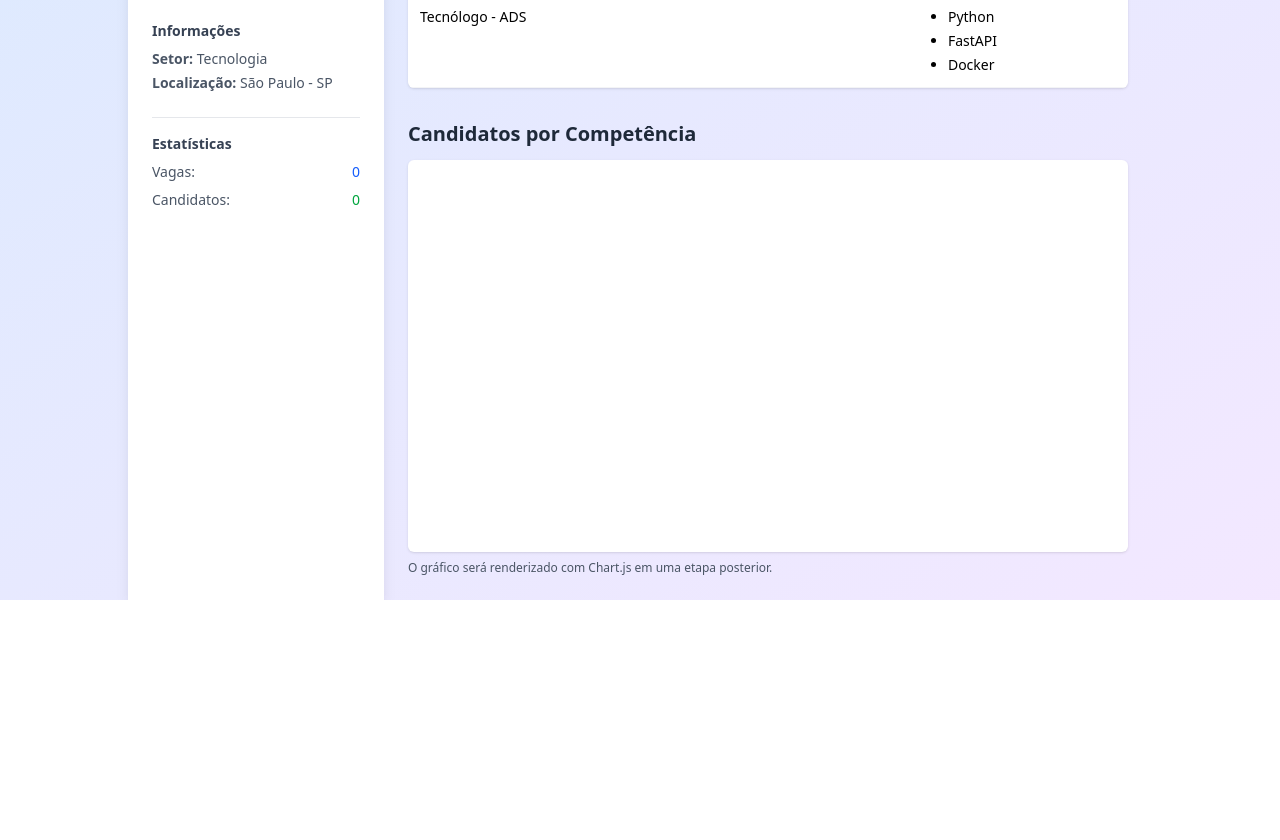
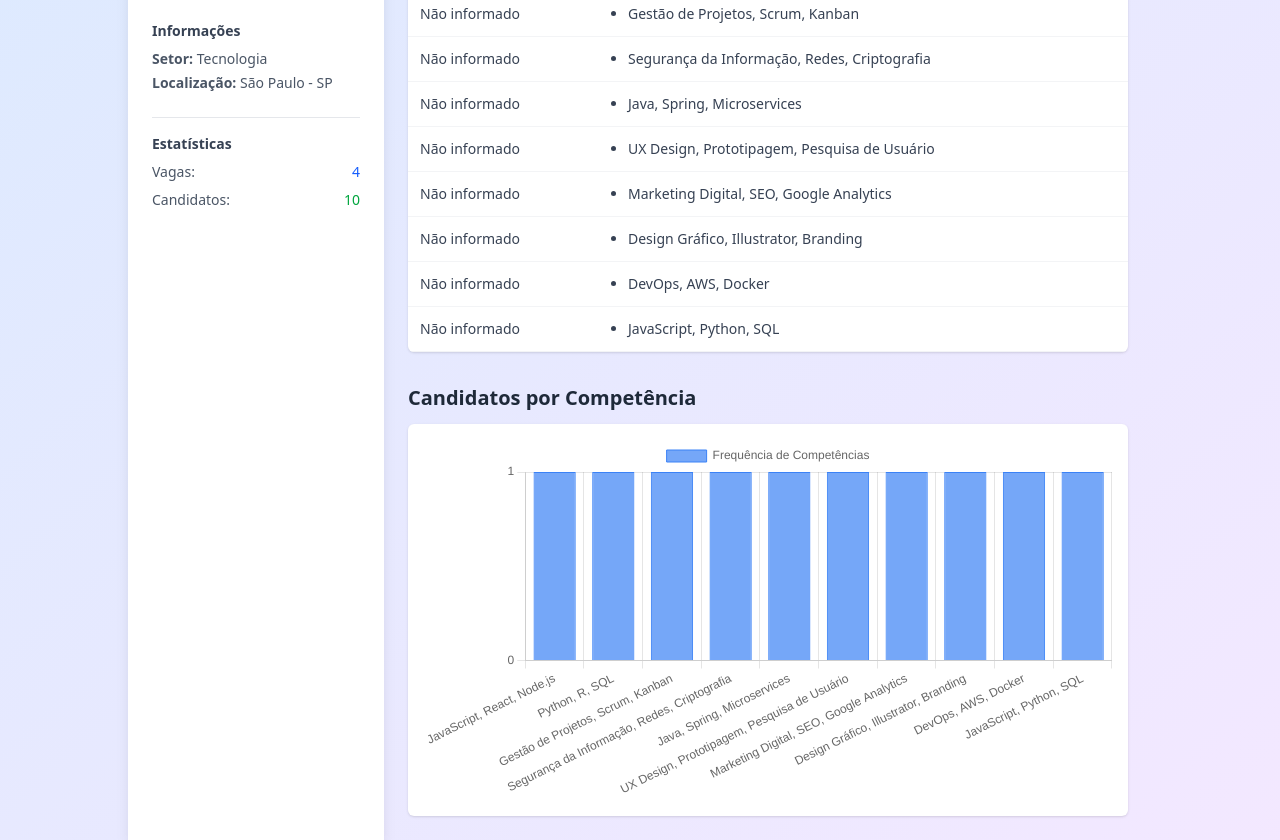
Before and after one commit to azulario/Linketinder-Project, a website with bundled scripts: page frontend/public/perfil-empresa.html in a window 1280 px wide. Shown: the part 307-1147 px from the top of the page. Before the commit the page ends 907 px from the top, so only its background shows below. Built offline with nearby package versions, Linux system fonts and the light colour scheme.

Commit message:
feat[frontend]: atualiza BancoDeDadosFake para incluir novos candidatos e corrige importações de módulos

```diff
--- /dev/null
+++ b/frontend/js/Controllers/cadastro-candidato-controller.js
@@ -0,0 +1,2 @@
+export {};
+//# sourceMappingURL=cadastro-candidato-controller.js.map
--- /dev/null
+++ b/frontend/js/Controllers/perfil-candidato-controller.js
@@ -0,0 +1,2 @@
+export {};
+//# sourceMappingURL=perfil-candidato-controller.js.map
--- /dev/null
+++ b/frontend/js/Controllers/perfil-empresa-controller.js
@@ -0,0 +1,88 @@
+import { bancoDeDadosFake } from "../utils/BancoDeDadosFake.js";
+// elementos DOM
+const tabelaCandidatosBody = document.getElementById('tabelaCandidatos');
+const canvasGrafico = document.getElementById('graficoCompetencias');
+const statTotalVagasEl = document.getElementById('statTotalVagas');
+const statTotalCandidatosEl = document.getElementById('statTotalCandidatos');
+// funcoes auxiliares
+function atualizarEstatisticas() {
+    const totalVagas = bancoDeDadosFake.getVagas().length;
+    const totalCandidatos = bancoDeDadosFake.getCandidatos().length;
+    if (statTotalVagasEl)
+        statTotalVagasEl.textContent = String(totalVagas);
+    if (statTotalCandidatosEl)
+        statTotalCandidatosEl.textContent = String(totalCandidatos);
+}
+// renderiza a tabela de candidatos (anonimos)
+function renderizarTabelaCandidatos() {
+    // limpa a tabela antes p/ nao duplicar
+    tabelaCandidatosBody.innerHTML = '';
+    const candidatos = bancoDeDadosFake.getCandidatos();
+    if (candidatos.length === 0) {
+        const linhaVazia = `
+        <tr>
+            <td colspan="2" class="p-3 text-center text-gray-500">Nenhum candidato cadastrado.</td>
+        </tr>
+        `;
+        tabelaCandidatosBody.innerHTML = linhaVazia;
+        return;
+    }
+    candidatos.forEach(candidato => {
+        const linha = document.createElement('tr');
+        linha.className = 'align-top hover:bg-gray-50 transition-colors';
+        // lista de competencias
+        const competenciasHtml = `
+            <ul class="list-disc pl-5 space-y-1">
+                ${candidato.competencias.map(c => `<li>${c}</li>`).join('')}
+            </ul>
+        `;
+        // como nao temos formacao no modelo atual, exibimos placeholder
+        linha.innerHTML = `
+            <td class="p-3 border-b border-gray-100 text-gray-700">Não informado</td>
+            <td class="p-3 border-b border-gray-100 text-gray-700">${competenciasHtml}</td>
+        `;
+        tabelaCandidatosBody.appendChild(linha);
+    });
+}
+// processa dos candidatos para o gráfico
+function renderizarGraficoCompetencias() {
+    const candidatos = bancoDeDadosFake.getCandidatos();
+    const contagem = {};
+    candidatos.forEach(candidato => {
+        candidato.competencias.forEach(competencia => {
+            contagem[competencia] = (contagem[competencia] || 0) + 1;
+        });
+    });
+    const labels = Object.keys(contagem);
+    const data = Object.values(contagem);
+    const contexto = canvasGrafico.getContext('2d');
+    if (contexto) {
+        new Chart(contexto, {
+            type: 'bar',
+            data: {
+                labels,
+                datasets: [{
+                        label: 'Frequência de Competências',
+                        data,
+                        backgroundColor: 'rgba(59, 130, 246, 0.7)',
+                        borderColor: 'rgba(59, 130, 246, 1)',
+                        borderWidth: 1
+                    }]
+            },
+            options: {
+                scales: {
+                    y: { beginAtZero: true, ticks: { stepSize: 1 } }
+                },
+                responsive: true,
+                maintainAspectRatio: false
+            }
+        });
+    }
+}
+// inicializacao ao carregar a pagina
+document.addEventListener('DOMContentLoaded', () => {
+    atualizarEstatisticas();
+    renderizarTabelaCandidatos();
+    renderizarGraficoCompetencias();
+});
+//# sourceMappingURL=perfil-empresa-controller.js.map
--- a/frontend/js/utils/BancoDeDadosFake.js
+++ b/frontend/js/utils/BancoDeDadosFake.js
@@ -1,13 +1,13 @@
-import { Candidato } from "../models/Candidato";
-import { Vaga } from "../models/Vaga";
-import { Empresa } from "../models/Empresa";
+import { Candidato } from "../models/Candidato.js";
+import { Vaga } from "../models/Vaga.js";
+import { Empresa } from "../models/Empresa.js";
 // Simulação de um banco de dados em memória
 export class BancoDeDadosFake {
     candidatos = [];
     empresa = [];
     vagas = [];
     constructor() {
-        //o metodo seed popula o banco de dados falso com dados iniciais
+        //o metodo seed popula o banco de dados falso com d     ados iniciais
         this.seed();
     }
     // metodos publicos pra acessar os dados
@@ -33,7 +33,8 @@ export class BancoDeDadosFake {
     deleteEmpresa = (id) => {
         // filtra a lista de empresas removendo a empresa com o id especificado
         this.empresa = this.empresa.filter(e => e.id !== id);
-        this.vagas = this.vagas.filter(v => v.id !== id); // remove as vagas associadas a empresa deletada
+        // remove as vagas associadas à empresa deletada
+        this.vagas = this.vagas.filter(v => v.empresa.id !== id);
     };
     // Dados iniciais (SEED)
     seed() {
@@ -50,10 +51,16 @@ export class BancoDeDadosFake {
         const candidato2 = new Candidato('uuid-candidato-2', "Bruno Souza", "bruno.souza@email.com", "https://placehold.co/400x400/f1c40f/ffffff?text=BS", ['Python, R, SQL']);
         const candidato3 = new Candidato('uuid-candidato-3', "Carla Pereira", "carla.p@email.com", "https://placehold.co/400x400/9b59b6/ffffff?text=CP", ['Gestão de Projetos, Scrum, Kanban']);
         const candidato4 = new Candidato('uuid-candidato-4', "Daniel Costa", "d.c@email.com", "https://placehold.co/400x400/1abc9c/ffffff?text=DC", ['Segurança da Informação, Redes, Criptografia']);
+        const candidato5 = new Candidato('uuid-candidato-5', "Eduardo Lima", "edudev@exemplo,com", "https://placehold.co/400x400/34495e/ffffff?text=EL", ['Java, Spring, Microservices']);
+        const candidato6 = new Candidato('uuid-candidato-6', "Fernanda Gomes", "fer@exemplo.com", "https://placehold.co/400x400/e67e22/ffffff?text=FG", ['UX Design, Prototipagem, Pesquisa de Usuário']);
+        const candidato7 = new Candidato('uuid-candidato-7', "Gabriel Rocha", "biel@email.com", "https://placehold.co/400x400/95a5a6/ffffff?text=GR", ['Marketing Digital, SEO, Google Analytics']);
+        const candidato8 = new Candidato('uuid-candidato-8', "Helena Martins", "helenadesign", "https://placehold.co/400x400/d35400/ffffff?text=HM", ['Design Gráfico, Illustrator, Branding']);
+        const candidato9 = new Candidato('uuid-candidato-9', "Igor Fernandes", "idevg@email.com", "https://placehold.co/400x400/7f8c8d/ffffff?text=IF", ['DevOps, AWS, Docker']);
+        const candidato10 = new Candidato('uuid-candidato-10', "Juliana Alves", "fullstack@email.com", "https://placehold.co/400x400/16a085/ffffff?text=JA", ['JavaScript, Python, SQL']);
         // add aos arrays
         this.empresa.push(empresa1, empresa2);
         this.vagas.push(vaga1, vaga2, vaga3, vaga4);
-        this.candidatos.push(candidato1, candidato2, candidato3, candidato4);
+        this.candidatos.push(candidato1, candidato2, candidato3, candidato4, candidato5, candidato6, candidato7, candidato8, candidato9, candidato10);
     }
 }
 // exporta uma instancia unica do banco de dados falso
--- a/frontend/public/cadastro-empresa.html
+++ b/frontend/public/cadastro-empresa.html
@@ -190,6 +190,6 @@
 </script>
 
 <!-- Script do formulário e lista de empresas -->
-<script type="module" src="../js/cadastro-empresa.js"></script>
+<script type="module" src="../js/Controllers/cadastro-empresa-controller.js"></script>
 </body>
 </html>
--- a/frontend/public/perfil-empresa.html
+++ b/frontend/public/perfil-empresa.html
@@ -120,9 +120,7 @@
                     <h2 id="tituloGrafico" class="text-xl font-semibold text-gray-800 mb-3">Candidatos por Competência</h2>
                     <div class="bg-white rounded-md shadow-sm p-4">
                         <canvas id="graficoCompetencias" width="800" height="360" role="img" aria-label="Gráfico de candidatos por competência"></canvas>
-                    </div>
-                    <p class="text-gray-600 text-xs mt-2">O gráfico será renderizado com Chart.js em uma etapa posterior.</p>
-                </section>
+                    </div></section>
             </div>
         </main>
 
@@ -157,5 +155,9 @@
         });
     }
 </script>
+<!-- Chart.js CDN -->
+<script src="https://cdn.jsdelivr.net/npm/chart.js"></script>
+<!-- Controller como módulo ESM -->
+<script type="module" src="../js/Controllers/perfil-empresa-controller.js"></script>
 </body>
 </html>
--- /dev/null
+++ b/frontend/ts/Controllers/cadastro-empresa-controller.ts
@@ -0,0 +1,118 @@
+import {bancoDeDadosFake} from "../utils/BancoDeDadosFake.js";
+import {Empresa} from "../models/Empresa.js";
+
+// seleção dos elementos DOM
+const form = document.getElementById('formEmpresa') as HTMLFormElement;
+const nomeOuRazaoInput = document.getElementById('nomeEmpresa') as HTMLInputElement;
+const emailInput = document.getElementById('emailEmpresa') as HTMLInputElement;
+const fotoUrlInput = document.getElementById('fotoUrlEmpresa') as HTMLInputElement;
+const listaEmpresasDiv = document.getElementById('listaEmpresas') as HTMLDivElement;
+const mensagemDiv = document.getElementById('mensagemEmpresa') as HTMLDivElement;
+
+// --- funções ---
+
+//renderiza a lista de empresas na tela
+function renderizarEmpresas() {
+    // limpa a lista antes p/ nao duplicar
+    listaEmpresasDiv.innerHTML = '';
+
+    const empresas = bancoDeDadosFake.getEmpresas();
+
+    if (empresas.length === 0) {
+        listaEmpresasDiv.innerHTML = '<p>Nenhuma empresa cadastrada.</p>';
+        return;
+    }
+
+    empresas.forEach(empresa => {
+        const empresaCard = document.createElement('div');
+        empresaCard.className = 'flex items-center justify-between bg-gray-50 p-3 rounded-lg shadow-sm';
+
+        empresaCard.innerHTML = `
+            <div class="flex items-center gap-3">
+                <img
+                  src="${empresa.fotoUrl || `https://placehold.co/40x40/2ecc71/ffffff?text=${empresa.nomeOuRazao[0]}`}"
+                  alt="Logo de ${empresa.nomeOuRazao}"
+                  class="w-10 h-10 rounded-full object-cover border-2 border-gray-200"
+                >
+                <p class="font-medium text-gray-800">${empresa.nomeOuRazao}</p>
+            </div>
+              <button data-id="${empresa.id}" class="btn-deletar text-red-500 hover:text-red-700 transition-colors" title="Deletar empresa">
+                <span class="material-icons text-lg">delete</span>
+              </button>
+            `;
+        listaEmpresasDiv.appendChild(empresaCard);
+    })
+}
+
+// exibe msg de feedback p/ usuario
+function exibirMensagem(texto: string, tipo: 'sucesso' | 'erro') {
+    mensagemDiv.textContent = texto;
+    mensagemDiv.className = `mt-3 rounded-lg border px-3 py-2 text-sm ${
+        tipo === 'sucesso'
+            ? 'bg-green-50 border-green-300 text-green-700'
+            : 'bg-red-50 border-red-300 text-red-700'
+    }`;
+    // remove a classe hidden p/ mostrar a msg
+    mensagemDiv.classList.remove('hidden');
+
+    // remove a msg depois de 3 segundos
+    setTimeout(() => {
+        mensagemDiv.classList.add('hidden');
+    }, 3000);
+}
+
+// lida com o cadastro de uma nova empresa
+function cadastrarEmpresa(event: SubmitEvent) {
+    event.preventDefault(); // previne o reload da pagina
+
+    const nomeOuRazao = nomeOuRazaoInput.value.trim(); // remove espacos em branco
+    const email = emailInput.value.trim();
+    const fotoUrl = fotoUrlInput.value.trim();
+
+    // validação basica
+    if (!nomeOuRazao.trim() || !nomeOuRazao.trim() || !email.trim()) {
+        exibirMensagem('Por favor, preencha o nome e o email.', 'erro');
+        return;
+    }
+
+    const novaEmpresa = new Empresa(
+        crypto.randomUUID(), // gera um id unico
+        nomeOuRazao,
+        email,
+        fotoUrl || `https://placehold.co/40x40/2ecc71/ffffff?text=${nomeOuRazao[0]}` // placeholder se n tiver foto
+    );
+
+    bancoDeDadosFake.addEmpresa(novaEmpresa);
+
+    form.reset(); // limpa o formulario
+    nomeOuRazaoInput.focus();
+    exibirMensagem('Empresa cadastrada com sucesso!', 'sucesso');
+    renderizarEmpresas(); // atualiza a lista
+}
+
+// lida com a exclusão de uma empresa
+function deletarEmpresa(event: MouseEvent) {
+    // event bubbling para capturar clicks no container da lista
+    const target = event.target as HTMLElement;
+    const botao = target.closest('.btn-deletar');// entra botao de deletar mais proximo
+
+    if (botao) {
+        const empresaId = botao.getAttribute('data-id');
+        if (empresaId) {
+            bancoDeDadosFake.deleteEmpresa(empresaId);
+            renderizarEmpresas();
+            exibirMensagem('Empresa removida com sucesso!', 'sucesso');
+        }
+    }
+}
+
+// --- event listeners ---
+
+// listerner p/ submit do formulario
+form.addEventListener('submit', cadastrarEmpresa);
+
+// listener p/ botoes de deletar (event bubbling)
+listaEmpresasDiv.addEventListener('click', deletarEmpresa);
+
+// renderiza a lista inicial assim que carrega a pagina
+document.addEventListener('DOMContentLoaded', renderizarEmpresas);
--- /dev/null
+++ b/frontend/ts/Controllers/perfil-empresa-controller.ts
@@ -0,0 +1,102 @@
+import {bancoDeDadosFake} from "../utils/BancoDeDadosFake.js";
+
+// declarando Chart do CDN
+declare const Chart: any;
+
+// elementos DOM
+const tabelaCandidatosBody = document.getElementById('tabelaCandidatos') as HTMLTableSectionElement;
+const canvasGrafico = document.getElementById('graficoCompetencias') as HTMLCanvasElement;
+const statTotalVagasEl = document.getElementById('statTotalVagas') as HTMLElement | null;
+const statTotalCandidatosEl = document.getElementById('statTotalCandidatos') as HTMLElement | null;
+
+// funcoes auxiliares
+function atualizarEstatisticas() {
+    const totalVagas = bancoDeDadosFake.getVagas().length;
+    const totalCandidatos = bancoDeDadosFake.getCandidatos().length;
+    if (statTotalVagasEl) statTotalVagasEl.textContent = String(totalVagas);
+    if (statTotalCandidatosEl) statTotalCandidatosEl.textContent = String(totalCandidatos);
+}
+
+// renderiza a tabela de candidatos (anonimos)
+function renderizarTabelaCandidatos() {
+    // limpa a tabela antes p/ nao duplicar
+    tabelaCandidatosBody.innerHTML = '';
+
+    const candidatos = bancoDeDadosFake.getCandidatos();
+
+    if (candidatos.length === 0) {
+        const linhaVazia = `
+        <tr>
+            <td colspan="2" class="p-3 text-center text-gray-500">Nenhum candidato cadastrado.</td>
+        </tr>
+        `;
+        tabelaCandidatosBody.innerHTML = linhaVazia;
+        return;
+    }
+
+    candidatos.forEach(candidato => {
+        const linha = document.createElement('tr');
+        linha.className = 'align-top hover:bg-gray-50 transition-colors';
+
+        // lista de competencias
+        const competenciasHtml = `
+            <ul class="list-disc pl-5 space-y-1">
+                ${candidato.competencias.map(c => `<li>${c}</li>`).join('')}
+            </ul>
+        `;
+
+        // como nao temos formacao no modelo atual, exibimos placeholder
+        linha.innerHTML = `
+            <td class="p-3 border-b border-gray-100 text-gray-700">Não informado</td>
+            <td class="p-3 border-b border-gray-100 text-gray-700">${competenciasHtml}</td>
+        `;
+
+        tabelaCandidatosBody.appendChild(linha);
+    });
+}
+
+// processa dos candidatos para o gráfico
+function renderizarGraficoCompetencias() {
+    const candidatos = bancoDeDadosFake.getCandidatos();
+
+    const contagem: { [key: string]: number } = {};
+    candidatos.forEach(candidato => {
+        candidato.competencias.forEach(competencia => {
+            contagem[competencia] = (contagem[competencia] || 0) + 1;
+        });
+    });
+
+    const labels = Object.keys(contagem);
+    const data = Object.values(contagem);
+
+    const contexto = canvasGrafico.getContext('2d');
+    if (contexto) {
+        new Chart(contexto, {
+            type: 'bar',
+            data: {
+                labels,
+                datasets: [{
+                    label: 'Frequência de Competências',
+                    data,
+                    backgroundColor: 'rgba(59, 130, 246, 0.7)',
+                    borderColor: 'rgba(59, 130, 246, 1)',
+                    borderWidth: 1
+                }]
+            },
+            options: {
+                scales: {
+                    y: { beginAtZero: true, ticks: { stepSize: 1 } }
+                },
+                responsive: true,
+                maintainAspectRatio: false
+            }
+        });
+    }
+}
+
+// inicializacao ao carregar a pagina
+document.addEventListener('DOMContentLoaded', () => {
+    atualizarEstatisticas();
+    renderizarTabelaCandidatos();
+    renderizarGraficoCompetencias();
+});
--- a/frontend/ts/utils/BancoDeDadosFake.ts
+++ b/frontend/ts/utils/BancoDeDadosFake.ts
@@ -1,7 +1,6 @@
-import { Candidato } from "../models/Candidato";
-import { Vaga } from "../models/Vaga";
-import { Empresa } from "../models/Empresa";
-import {c} from "vite/dist/node/types.d-aGj9QkWt";
+import { Candidato } from "../models/Candidato.js";
+import { Vaga } from "../models/Vaga.js";
+import { Empresa } from "../models/Empresa.js";
 
 // Simulação de um banco de dados em memória
 
@@ -11,7 +10,7 @@ export class BancoDeDadosFake {
     private vagas: Vaga[] = [];
 
     constructor() {
-        //o metodo seed popula o banco de dados falso com dados iniciais
+        //o metodo seed popula o banco de dados falso com d     ados iniciais
         this.seed();
     }
 
@@ -44,7 +43,8 @@ export class BancoDeDadosFake {
     public deleteEmpresa = (id: string): void => {
         // filtra a lista de empresas removendo a empresa com o id especificado
         this.empresa = this.empresa.filter(e => e.id !== id);
-        this.vagas = this.vagas.filter(v => v.id !== id); // remove as vagas associadas a empresa deletada
+        // remove as vagas associadas à empresa deletada
+        this.vagas = this.vagas.filter(v => v.empresa.id !== id);
     };
 
 // Dados iniciais (SEED)
@@ -64,12 +64,18 @@ export class BancoDeDadosFake {
         const candidato2 = new Candidato('uuid-candidato-2', "Bruno Souza", "bruno.souza@email.com", "https://placehold.co/400x400/f1c40f/ffffff?text=BS", ['Python, R, SQL']);
         const candidato3 = new Candidato('uuid-candidato-3', "Carla Pereira", "carla.p@email.com", "https://placehold.co/400x400/9b59b6/ffffff?text=CP", ['Gestão de Projetos, Scrum, Kanban']);
         const candidato4 = new Candidato('uuid-candidato-4', "Daniel Costa", "d.c@email.com", "https://placehold.co/400x400/1abc9c/ffffff?text=DC", ['Segurança da Informação, Redes, Criptografia']);
+        const candidato5 = new Candidato('uuid-candidato-5', "Eduardo Lima", "edudev@exemplo,com", "https://placehold.co/400x400/34495e/ffffff?text=EL", ['Java, Spring, Microservices']);
+        const candidato6 = new Candidato('uuid-candidato-6', "Fernanda Gomes", "fer@exemplo.com", "https://placehold.co/400x400/e67e22/ffffff?text=FG", ['UX Design, Prototipagem, Pesquisa de Usuário']);
+        const candidato7 = new Candidato('uuid-candidato-7', "Gabriel Rocha", "biel@email.com", "https://placehold.co/400x400/95a5a6/ffffff?text=GR", ['Marketing Digital, SEO, Google Analytics']);
+        const candidato8 = new Candidato('uuid-candidato-8', "Helena Martins", "helenadesign", "https://placehold.co/400x400/d35400/ffffff?text=HM", ['Design Gráfico, Illustrator, Branding']);
+        const candidato9 = new Candidato('uuid-candidato-9', "Igor Fernandes", "idevg@email.com", "https://placehold.co/400x400/7f8c8d/ffffff?text=IF", ['DevOps, AWS, Docker']);
+        const candidato10 = new Candidato('uuid-candidato-10', "Juliana Alves", "fullstack@email.com", "https://placehold.co/400x400/16a085/ffffff?text=JA", ['JavaScript, Python, SQL']);
 
 
         // add aos arrays
         this.empresa.push(empresa1, empresa2);
         this.vagas.push(vaga1, vaga2, vaga3, vaga4);
-        this.candidatos.push(candidato1, candidato2, candidato3, candidato4);
+        this.candidatos.push(candidato1, candidato2, candidato3, candidato4, candidato5, candidato6, candidato7, candidato8, candidato9, candidato10);
     }
 }
 
```
Also changed, not shown: frontend/js/Controllers/cadastro-empresa-controller.js (added, +93 -0 lines), frontend/public/styles.css, frontend/ts/Controllers/cadastro-candidato-controller.ts (added), frontend/ts/Controllers/perfil-candidato-controller.ts (added).
